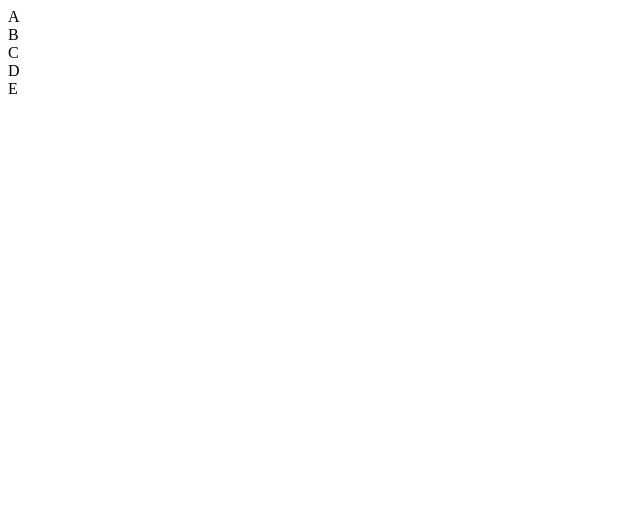
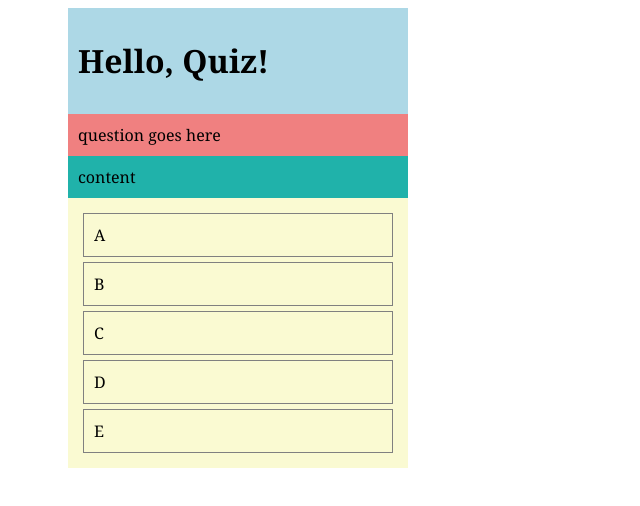
Before and after one commit to ainiwang14/CodeQuizHW, a plain HTML site: page index.html in a window 1280 px wide. Shown: the whole page, without its empty margins (0-640 px from the left). Drawn offline with Linux system fonts and the light colour scheme.

Commit message:
making boxes in css

```diff
--- a/index.html
+++ b/index.html
@@ -18,9 +18,13 @@
 
 <body>
 
-    <div id="quiz"></div>
-        <div id="question"></div>
-        <div id="time"></div>
+    <div class="content">
+
+        <div id="quiz">
+            <h1>Hello, Quiz!</h1>
+        </div>
+        <div id="question">question goes here</div>
+        <div id="time">content</div>
         <div id="choices">
             <div class="choice" id="A">A</div>
             <div class="choice" id="B">B</div>
@@ -29,6 +33,7 @@
             <div class="choice" id="E">E</div>
         </div>
     </div>
+</div>
 
 
 
--- a/style.css
+++ b/style.css
@@ -0,0 +1,47 @@
+* {
+    font-family: Georgia, 'Times New Roman', Times, serif;
+    /* background-image: ; */
+}
+
+header {
+    font-size: 30px;
+}
+
+.content {
+    margin-left: 60px;
+    margin-right: 60px;
+}
+
+#quiz {
+    width: 320px;
+    background-color: lightblue;
+    padding: 10px;
+    margin: 0;
+}
+
+#question {
+    width: 320px;
+    background-color: lightcoral;
+    padding: 10px;
+    margin: 0;
+}
+
+#time {
+    width: 320px;
+    background-color: lightseagreen;
+    padding: 10px;
+    margin: 0;
+}
+
+#choices {
+    width: 320px;
+    background-color: lightgoldenrodyellow;
+    padding: 10px;
+    margin: 0;
+}
+
+.choice {
+    border: 1px solid gray;
+    padding: 10px;
+    margin: 5px;
+}
```
Also changed, not shown: themeat.js (+18 -2 lines).
